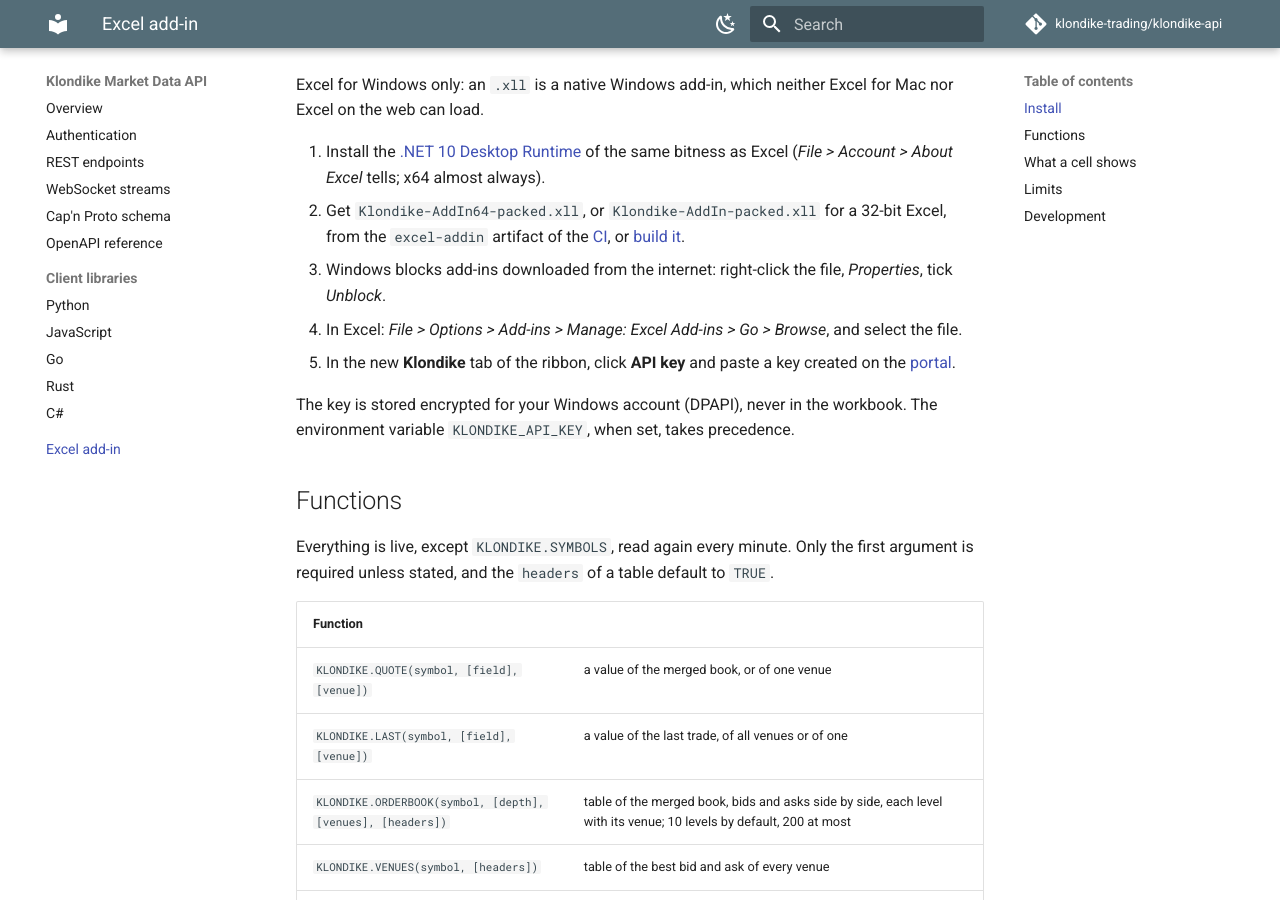
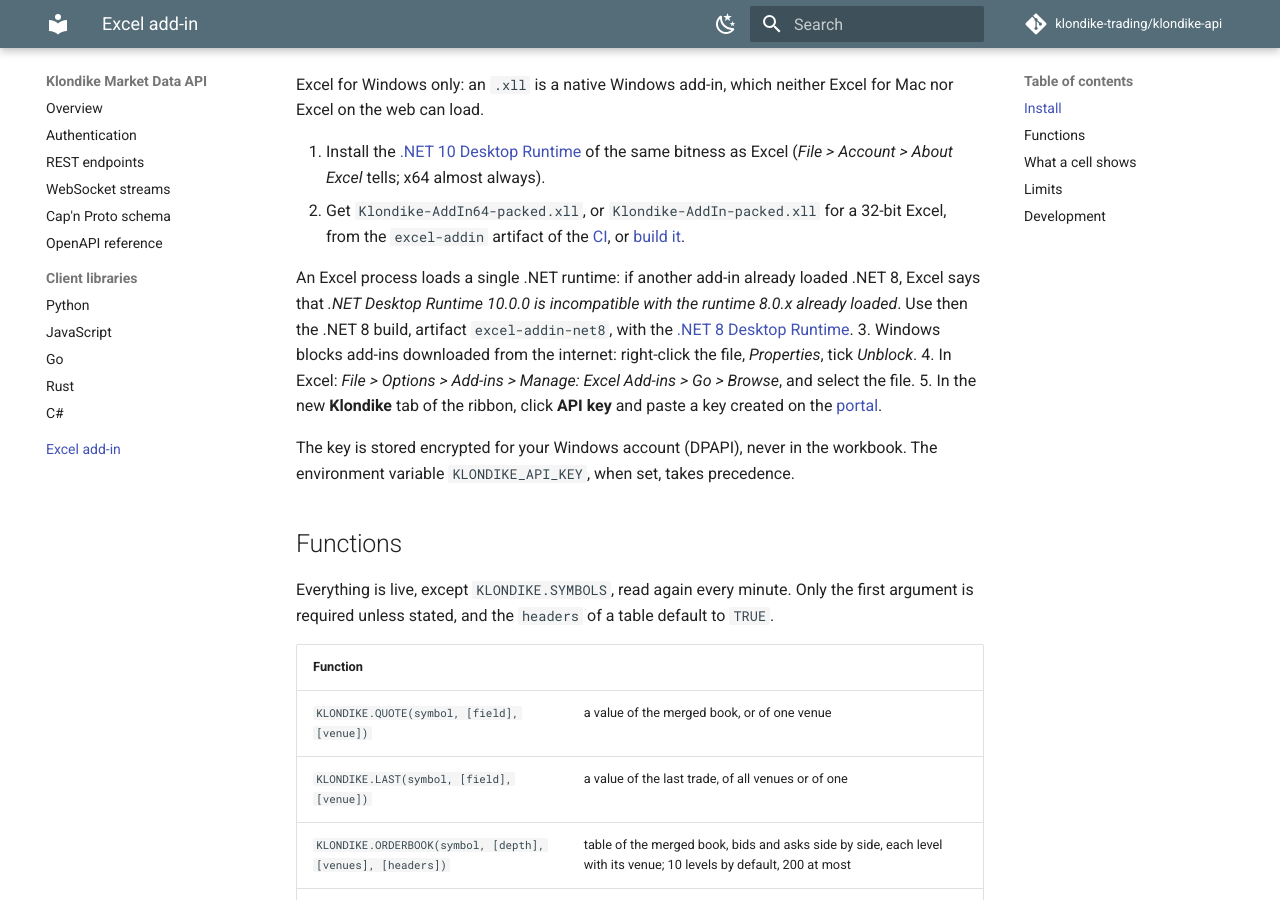
Before and after one commit to klondike-trading/klondike-api, an MkDocs documentation site: the page built from docs/clients/excel.md, in a window 1280 px wide and 900 px high, scrolled down 344 px. Built offline with MkDocs 1.6.1 and Material for MkDocs 9.7.7, drawn with Linux system fonts in a browser that asks for light colours; comment, search, counter and statistics services are not loaded; some of the changed text lies outside the part shown.

Commit message:
feat(klondike-api): Excel add-in for .NET 8 as well as .NET 10
An Excel process hosts a single .NET runtime: when another add-in has
already loaded .NET 8, the .NET 10 add-in fails to load ("runtime 8.0.x
already loaded"). The add-in now targets net8.0-windows and
net10.0-windows, and the CI publishes both, as excel-addin and
excel-addin-net8.

Co-Authored-By: Claude Opus 5.5 <noreply@anthropic.com>

````diff
--- a/csharp/src/Klondike.Excel/README.md
+++ b/csharp/src/Klondike.Excel/README.md
@@ -19,6 +19,10 @@ can load.
 2. Get `Klondike-AddIn64-packed.xll`, or `Klondike-AddIn-packed.xll` for a 32-bit Excel, from the
    `excel-addin` artifact of the [CI](https://github.com/klondike-trading/klondike-api/actions/workflows/ci.yml),
    or [build it](#development).
+
+   An Excel process loads a single .NET runtime: if another add-in already loaded .NET 8, Excel says that
+   *.NET Desktop Runtime 10.0.0 is incompatible with the runtime 8.0.x already loaded*. Use then the .NET 8
+   build, artifact `excel-addin-net8`, with the [.NET 8 Desktop Runtime](https://dotnet.microsoft.com/download/dotnet/8.0).
 3. Windows blocks add-ins downloaded from the internet: right-click the file, *Properties*, tick *Unblock*.
 4. In Excel: *File > Options > Add-ins > Manage: Excel Add-ins > Go > Browse*, and select the file.
 5. In the new **Klondike** tab of the ribbon, click **API key** and paste a key created on the
@@ -95,7 +99,7 @@ dotnet build src/Klondike.Excel -c Release
 ```
 
 makes `src/Klondike.Excel/bin/Release/net10.0-windows/publish/Klondike-AddIn64-packed.xll` and its 32-bit
-twin, on any OS. Loading it requires Excel on Windows. Most of the add-in is `src/Klondike.Excel.Core`, without
+twin, on any OS, and the same under `net8.0-windows`. Loading it requires Excel on Windows. Most of the add-in is `src/Klondike.Excel.Core`, without
 Excel, tested on any OS: subscriptions (`MarketHub`), what each function shows (`CellFeeds`), tables and
 arguments. `src/Klondike.Excel` is what only Excel can run: the [Excel-DNA](https://excel-dna.net/) functions, the ribbon and
 the API key.
````
Also changed, not shown: 2 other files.
